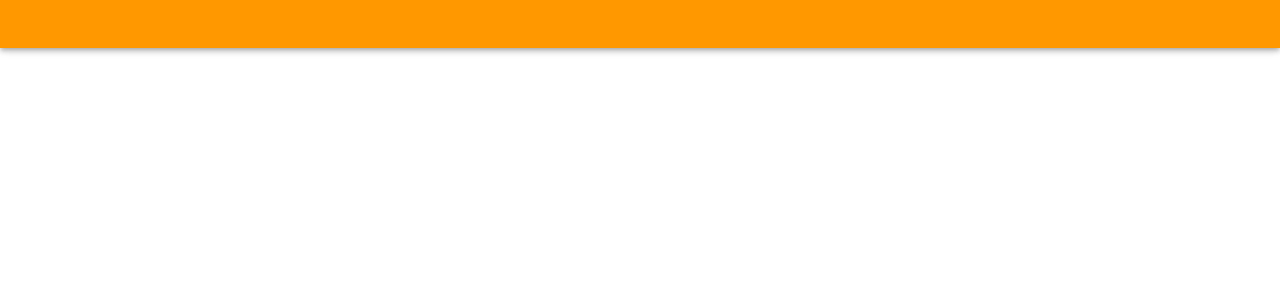
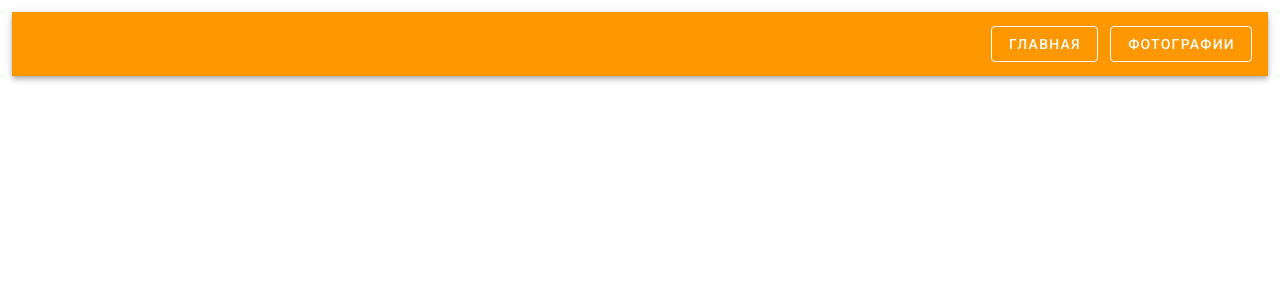
Before and after one commit to sedyukov/vue-vuex-vuetify-router, a Vue app: page / in a window 1280 px wide. Shown: the top 300 px of the page. Built offline with nearby package versions, Linux system fonts and the light colour scheme.

Commit message:
Navbar component

```diff
--- a/src/App.vue
+++ b/src/App.vue
@@ -1,20 +1,17 @@
 <template>
   <v-app>
     <div>
-      <v-app-bar
-          color="orange"
-          dense
-          dark
-      >
-      </v-app-bar>
+      <Navbar/>
     </div>
   </v-app>
 </template>
 
 <script>
-
+import Navbar from "@/components/Navbar"
 export default {
   name: 'App',
-
+  components: {
+    Navbar
+  }
 };
 </script>
--- /dev/null
+++ b/src/components/Navbar.vue
@@ -0,0 +1,24 @@
+<template>
+  <v-app>
+    <v-container fluid>
+      <v-app-bar
+          color="orange"
+          dark
+      >
+        <v-spacer></v-spacer>
+        <v-btn outlined class="ml-3">Главная</v-btn>
+        <v-btn outlined class="ml-3">Фотографии</v-btn>
+      </v-app-bar>
+    </v-container>
+  </v-app>
+</template>
+
+<script>
+export default {
+
+}
+</script>
+
+<style scoped>
+
+</style>
```
